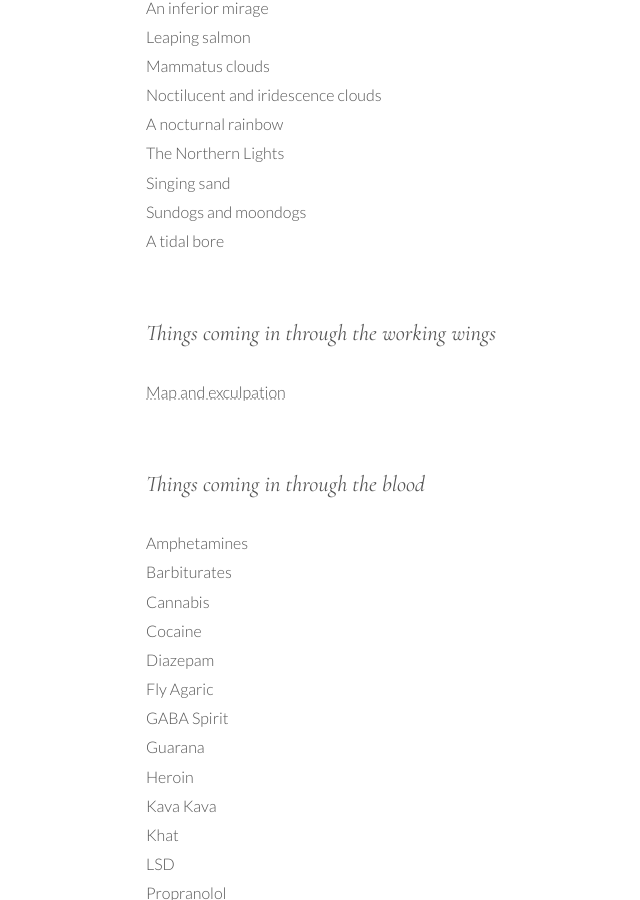
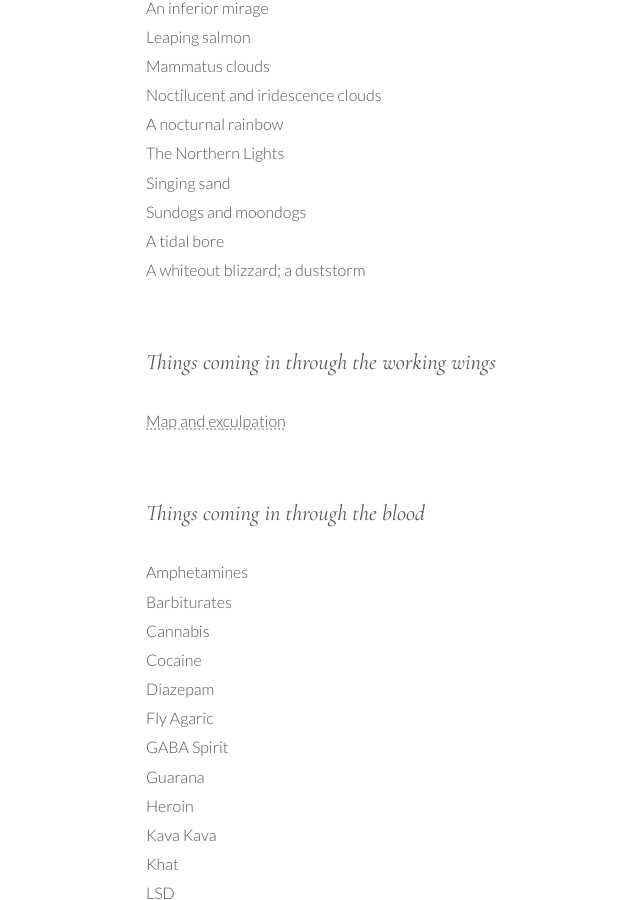
Before and after one commit to CollectionsOfThisKind/collectionsofthiskind.github.io, a Jekyll site: the page built from pages/about/profile.html, in a window 1280 px wide and 900 px high, scrolled down 1369 px. Shown: the whole window, without its empty margins (104-744 px from the left). Built offline with Jekyll 4.4.1, drawn with Linux system fonts in a browser that asks for light colours.

Commit message:
Add files via upload

```diff
--- a/pages/about/profile.html
+++ b/pages/about/profile.html
@@ -67,6 +67,7 @@ layout: page
 <li>Singing sand</li>
 <li>Sundogs and moondogs</li>
 <li>A tidal bore</li>
+<li>A whiteout blizzard; a duststorm</li>
 </ul>
 
 
```
